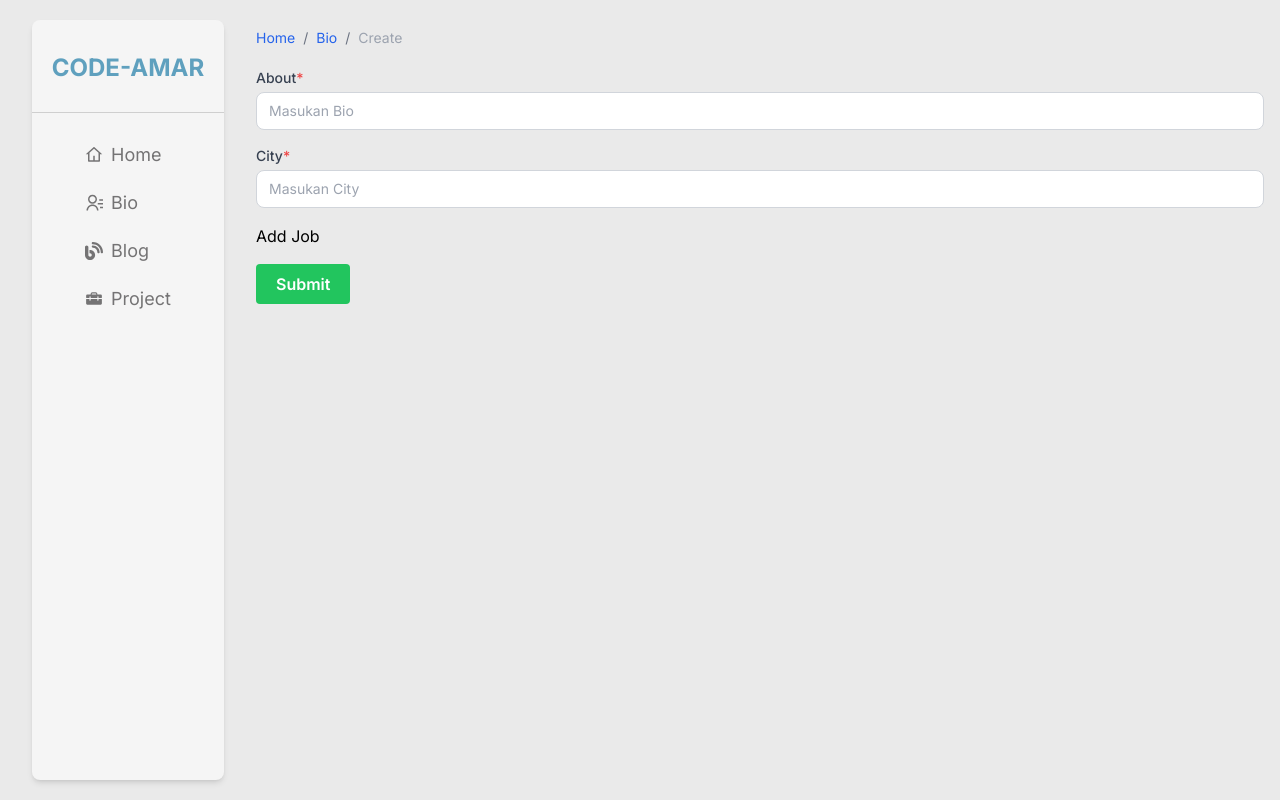
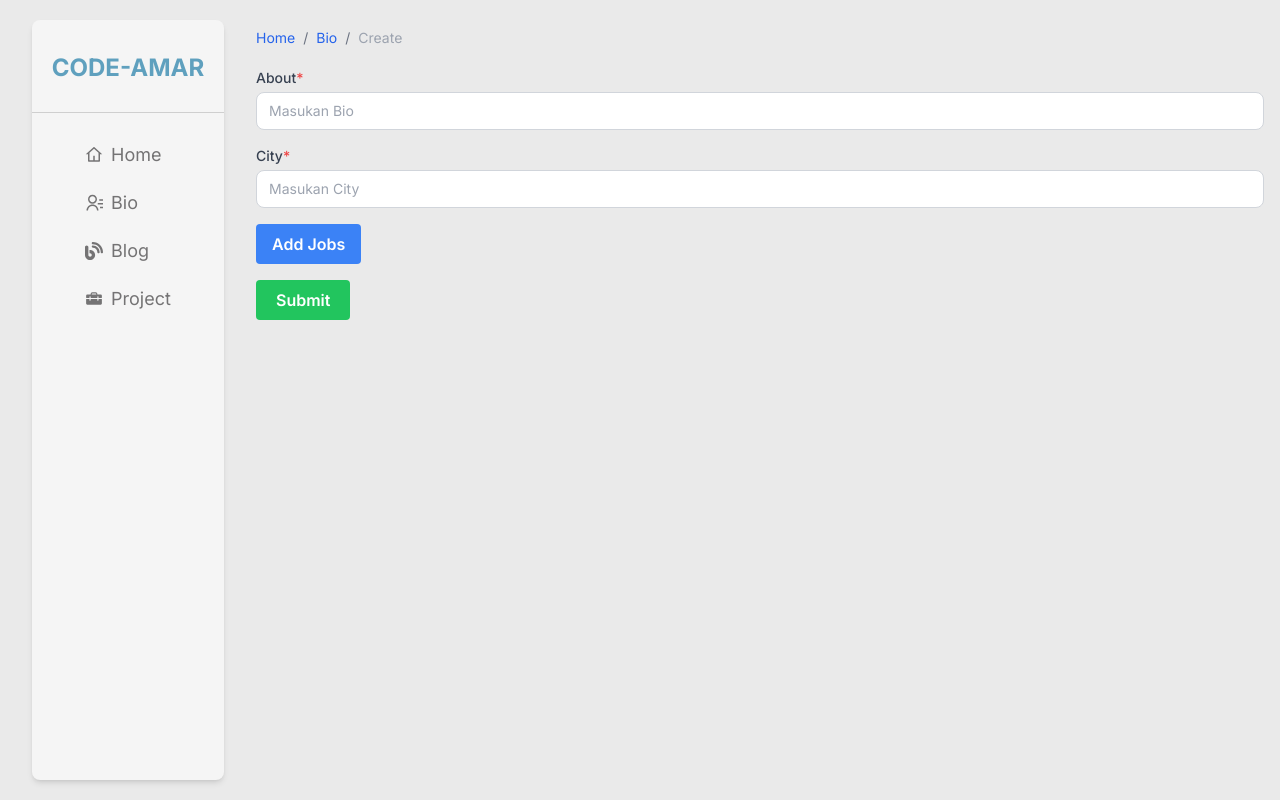
Before and after one commit to AmarPalevi02/control-content-code-amar, a Next.js app: page /bio/create in a window 1280 px wide. Built offline with nearby package versions, Linux system fonts and the light colour scheme.

Commit message:
update(page create bio): Button add job

```diff
--- a/app/bio/create/page.tsx
+++ b/app/bio/create/page.tsx
@@ -89,7 +89,13 @@ const Create = () => {
               />
             </div>
           ))}
-          <button type="button" onClick={handleAddJobs}>Add Job</button>
+          <Button
+            type='button'
+            onClick={handleAddJobs}
+            variant='primary'
+          >
+            Add Jobs
+          </Button>
         </div>
         <Button
           type='submit'
```
